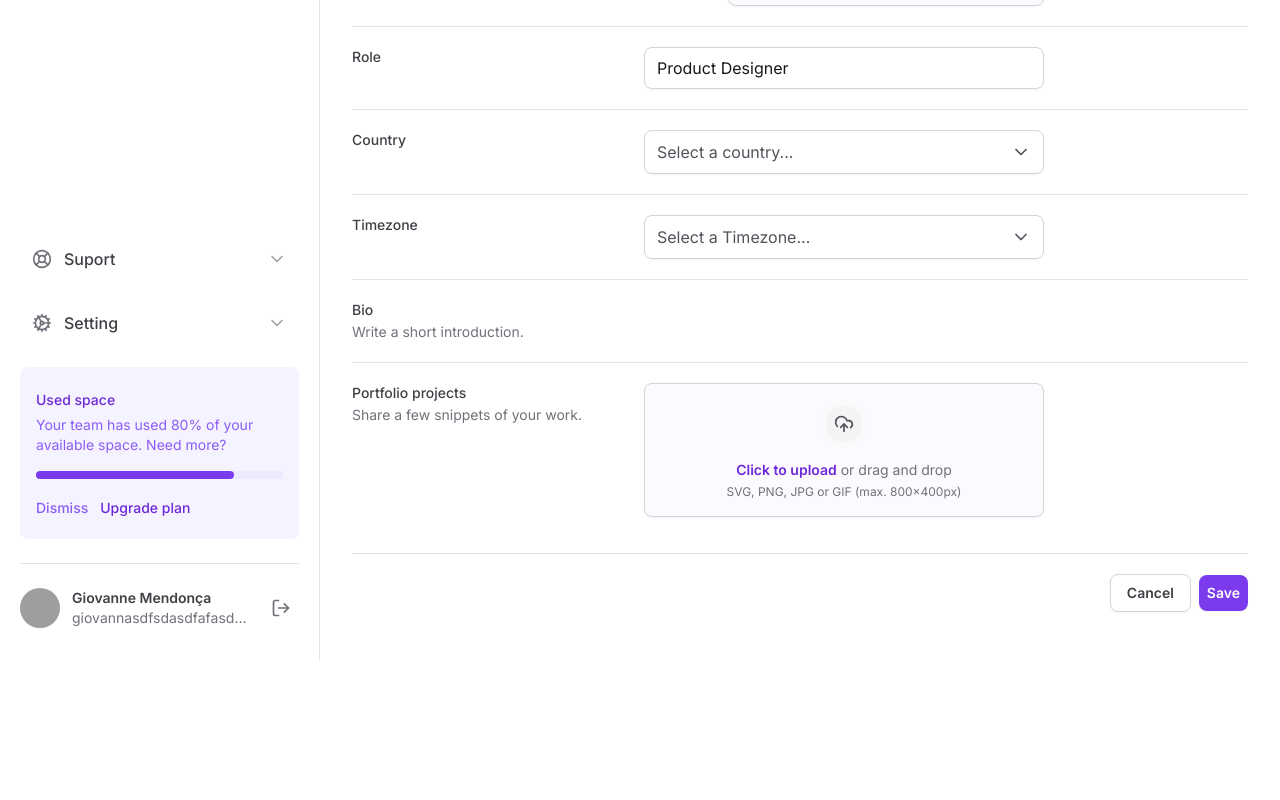
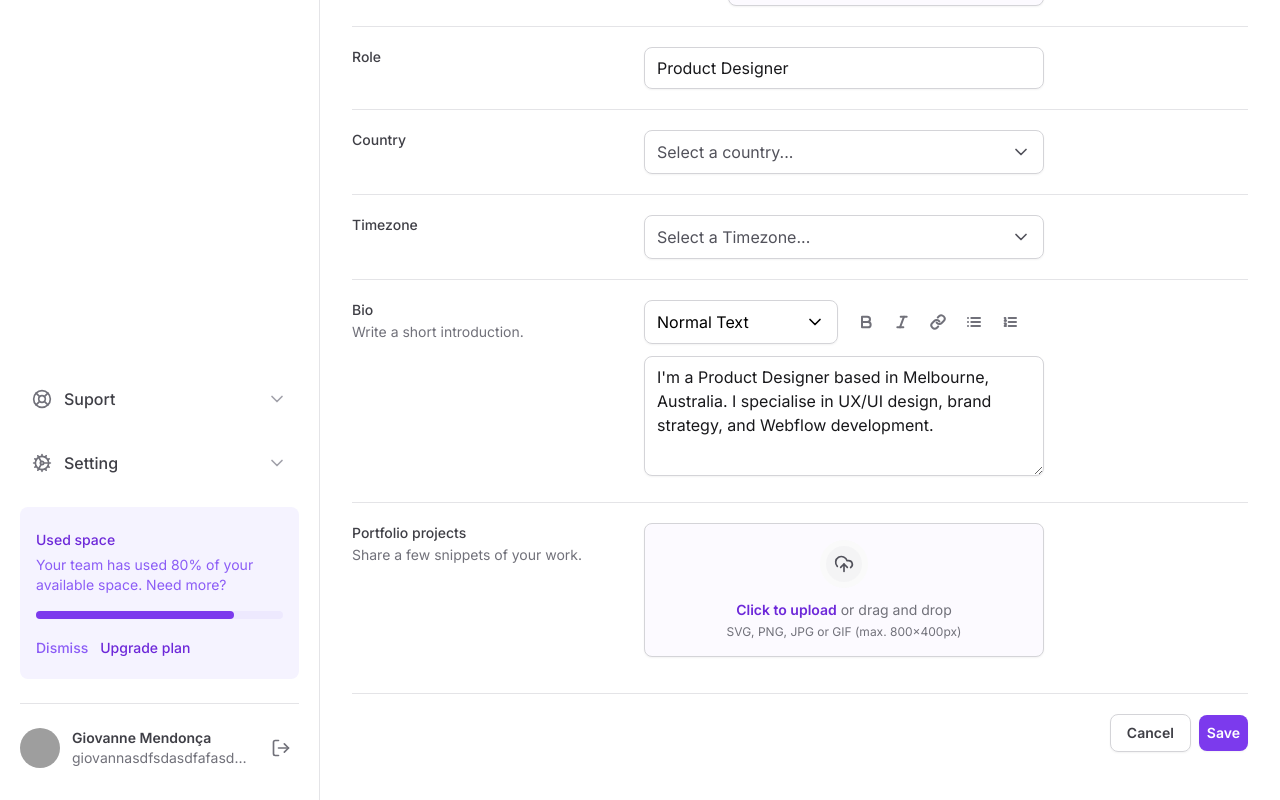
Before and after one commit to giovannemendonca/tailwind-next, a Next.js app: page / in a window 1280 px wide. Shown: the part 544-1344 px from the top of the page. Before the commit the page ends 1204 px from the top, so only its background shows below. Built offline with nearby package versions, Linux system fonts and the light colour scheme; grey boxes are pictures that could not be loaded.

Commit message:
TextArea

```diff
--- a/src/app/globals.css
+++ b/src/app/globals.css
@@ -1,3 +1,7 @@
 @tailwind base;
 @tailwind components;
 @tailwind utilities;
+
+body {
+  -webkit-font-smoothing: antialiased;
+}
--- a/src/app/page.tsx
+++ b/src/app/page.tsx
@@ -1,13 +1,14 @@
+import * as FileInput from '@/components/Form/FileInput'
 import { SettingsTabs } from '@/components/SettingsTabs'
+import { SelectInput } from '@/components/Form/SelectInput'
+import { SelectItem } from '@/components/Form/SelectInput/SelectItem'
+import { Bold, Italic, Link, List, ListOrdered, Mail } from 'lucide-react'
 import {
   InputControl,
   InputPrefix,
   InputRoot,
 } from '@/components/Form/TextInput/Input'
-import * as FileInput from '@/components/Form/FileInput'
-import { SelectInput } from '@/components/Form/SelectInput'
-import { Mail } from 'lucide-react'
-import { SelectItem } from '@/components/Form/SelectInput/SelectItem'
+import TextArea from '@/components/Form/TextArea'
 
 export default function Home() {
   return (
@@ -146,6 +147,59 @@
                 Write a short introduction.
               </span>
             </label>
+            <div className="space-y-3">
+              <div className="grid grid-cols-2 gap-3">
+                <SelectInput placeholder="" defaultValue="normal">
+                  <SelectItem
+                    defaultChecked
+                    text="Normal Text"
+                    value="normal"
+                  />
+                  <SelectItem text="MarkDown" value="md" />
+                </SelectInput>
+                <div className="flex items-center gap-1">
+                  <button
+                    type="button"
+                    className=" rounded-md p-2 hover:bg-zinc-50"
+                  >
+                    <Bold strokeWidth={3} className="h-4 w-4 text-zinc-500" />
+                  </button>
+                  <button
+                    type="button"
+                    className=" rounded-md p-2 hover:bg-zinc-50"
+                  >
+                    <Italic strokeWidth={3} className="h-4 w-4 text-zinc-500" />
+                  </button>
+                  <button
+                    type="button"
+                    className=" rounded-md p-2 hover:bg-zinc-50"
+                  >
+                    <Link strokeWidth={3} className="h-4 w-4 text-zinc-500" />
+                  </button>
+                  <button
+                    type="button"
+                    className="rounded-md p-2 hover:bg-zinc-50"
+                  >
+                    <List strokeWidth={3} className="h-4 w-4 text-zinc-500" />
+                  </button>
+                  <button
+                    type="button"
+                    className=" rounded-md p-2 hover:bg-zinc-50"
+                  >
+                    <ListOrdered
+                      strokeWidth={3}
+                      className="h-4 w-4 text-zinc-500"
+                    />
+                  </button>
+                </div>
+              </div>
+              <TextArea
+                id="bio"
+                defaultValue={
+                  "I'm a Product Designer based in Melbourne, Australia. I specialise in UX/UI design, brand strategy, and Webflow development."
+                }
+              />
+            </div>
           </div>
 
           <div className="grid grid-cols-form gap-3 pt-5">
--- a/src/components/Form/SelectInput/index.tsx
+++ b/src/components/Form/SelectInput/index.tsx
@@ -4,14 +4,14 @@
 import { ChevronDown } from 'lucide-react'
 import React, { ReactNode } from 'react'
 
-export interface SelectProps {
+export interface SelectProps extends Select.SelectProps {
   children: ReactNode
   placeholder: string
 }
 
-export function SelectInput({ children, placeholder }: SelectProps) {
+export function SelectInput({ children, placeholder, ...props }: SelectProps) {
   return (
-    <Select.Root>
+    <Select.Root {...props}>
       <Select.Trigger
         className="flex h-11 w-full items-center justify-between gap-2 rounded-lg border border-zinc-300
       px-3 py-2 shadow-sm data-[placeholder]:text-zinc-600"
@@ -26,7 +26,7 @@
           side="bottom"
           position="popper"
           sideOffset={8}
-          className="z-10 w-[--radix-select-trigger-width] overflow-hidden rounded-lg border border-zinc-300 bg-white"
+          className="z-10 w-[--radix-select-trigger-width] overflow-hidden rounded-lg border border-zinc-300 bg-white shadow-sm"
         >
           <Select.Viewport>{children}</Select.Viewport>
         </Select.Content>
--- /dev/null
+++ b/src/components/Form/TextArea/index.tsx
@@ -0,0 +1,12 @@
+import { ComponentProps } from 'react'
+
+export interface TextAreaProps extends ComponentProps<'textarea'> {}
+
+export default function TextArea(props: TextAreaProps) {
+  return (
+    <textarea
+      {...props}
+      className="resixe-y min-h-[120px] w-full rounded-lg border border-zinc-300 px-3 py-2 text-zinc-900 shadow-sm"
+    />
+  )
+}
```
